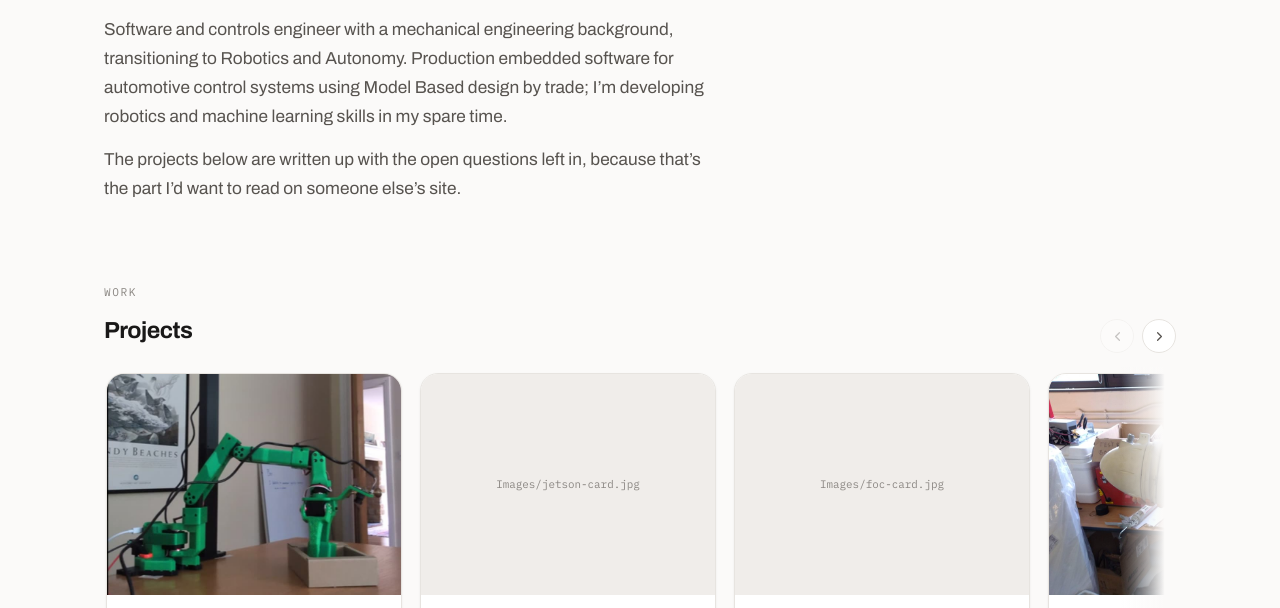
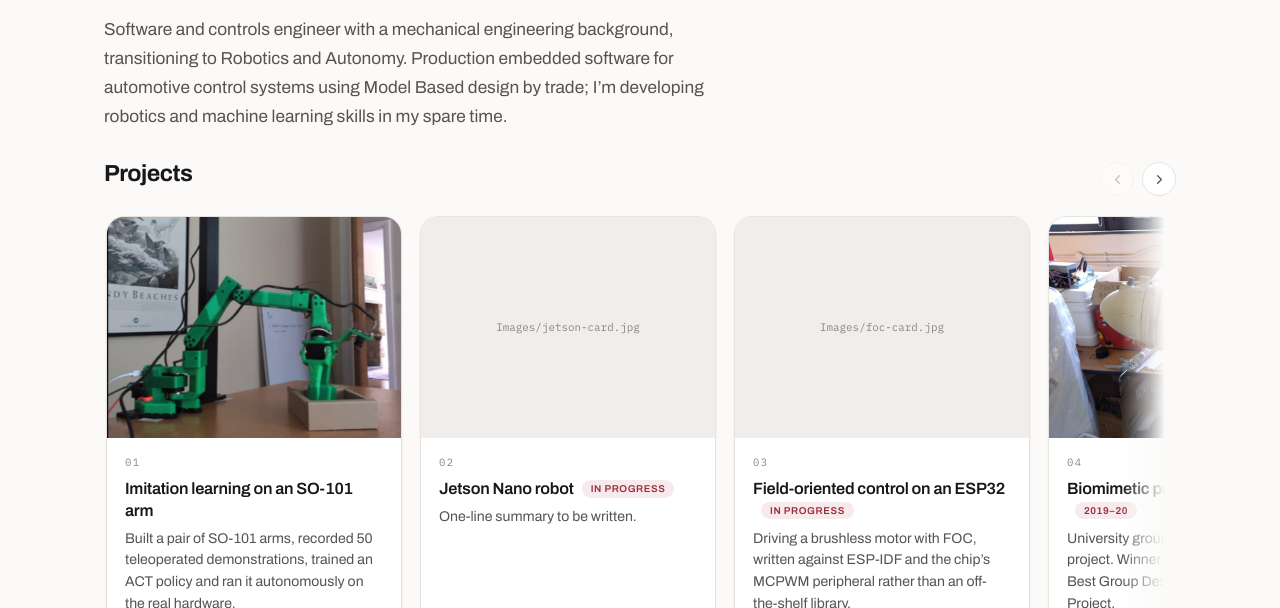
Before and after one commit to FraserKY/fraserky.github.io, a plain HTML site: page index.html in a window 1280 px wide. Shown: the part 176-784 px from the top of the page. Drawn offline with Linux system fonts and the light colour scheme.

Commit message:
Homepage clean up

```diff
--- a/assets/site.css
+++ b/assets/site.css
@@ -410,3 +410,7 @@ footer{padding:40px 0 56px;border-top:1px solid var(--line-soft)}
 @media (max-width:560px){ .rail::after{width:32px} }
 
 .meta-line{font-family:var(--mono);font-size:.8rem;color:var(--grey);letter-spacing:.02em}
+
+/* home page: pull the projects up under the intro */
+.intro.home{padding-bottom:12px}
+#work{padding-top:12px}
--- a/index.html
+++ b/index.html
@@ -65,12 +65,11 @@ if(!window.matchMedia('(prefers-reduced-motion: reduce)').matches&&'Intersection
 </nav>
 
 <!-- EDIT: page title and intro paragraphs -->
-<header class="intro">
+<header class="intro home">
   <div class="wrap wide">
     <h1>Fraser Kearsey - Portfolio</h1>
     <div class="lede">
       <p>Software and controls engineer with a mechanical engineering background, transitioning to Robotics and Autonomy. Production embedded software for automotive control systems using Model Based design by trade; I&rsquo;m developing robotics and machine learning skills in my spare time.</p>
-      <p>The projects below are written up with the open questions left in, because that&rsquo;s the part I&rsquo;d want to read on someone else&rsquo;s site.</p>
     </div>
   </div>
 </header>
@@ -80,7 +79,6 @@ if(!window.matchMedia('(prefers-reduced-motion: reduce)').matches&&'Intersection
 <!-- EDIT: section "Projects" -->
 <section id="work" class="reveal">
   <div class="wrap wide">
-    <p class="secnum">Work</p>
     <h2>Projects</h2>
 
     <div class="rail">
```
